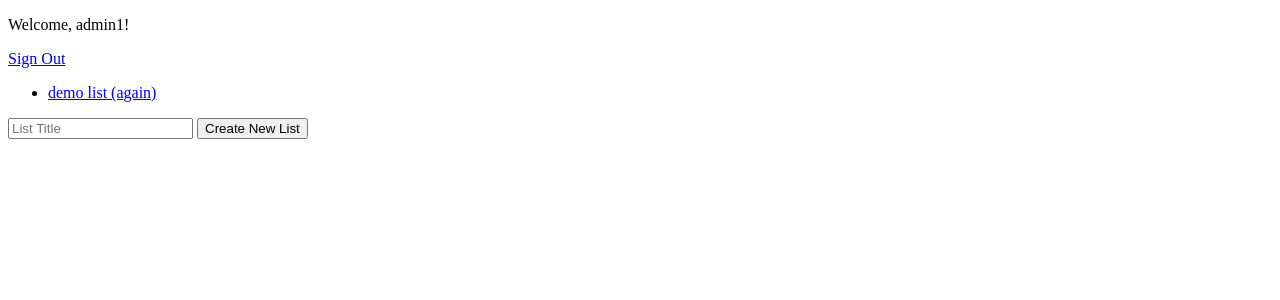
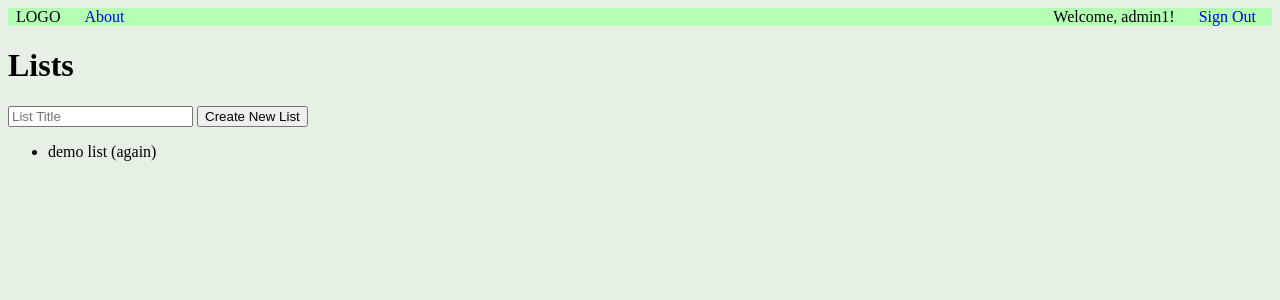
Before and after one commit to aktran3/comp446-project, a Django app: page /list/ in a window 1280 px wide. Shown: the top 300 px of the page. Run offline with Django 4.2, Linux system fonts and the light colour scheme; a user stored in the database is signed in; data comes from the database, SQL or seed files in the repository; both versions use the stored data as it was after the commit.

Commit message:
pages extend base
added a base.html to use as a template for all other pages

```diff
--- /dev/null
+++ b/list/static/list/style.css
@@ -0,0 +1,29 @@
+/* Nav Styles */
+nav ul {
+    list-style-type: none;
+    margin: 0;
+    padding: 0;
+    overflow: hidden;
+    background-color: rgb(180, 255, 180);
+  }
+
+nav ul li,
+nav ul li a {
+    display: block;
+    text-align: center;
+    text-decoration: none;
+    padding: 0px 8px;
+    float: left;
+}
+
+nav .user-auth{
+    float: right;
+}
+
+body{
+    background-color: rgb(230, 240, 228);
+}
+
+aside{
+    background-color: cornflowerblue;
+}
--- /dev/null
+++ b/list/templates/list/base.html
@@ -0,0 +1,33 @@
+{% load static %}
+<!DOCTYPE html>
+<html lang="en">
+    <head>
+        <meta charset="utf-8">
+        <meta http-equiv="X-UA-Compatible" content="IE=edge">
+        <title>{% block title %}Media List{% endblock %}</title>
+        <meta name="description" content="">
+        <meta name="viewport" content="width=device-width, initial-scale=1">
+        <script defer src="https://cdn.jsdelivr.net/npm/alpinejs@3.x.x/dist/cdn.min.js"></script>
+        <link rel="stylesheet" type="text/css" href="{% static 'list/style.css' %}">
+    </head>
+    <body>
+        <nav>
+            {% comment %} <img src="", alt="logo" width="50px"> {% endcomment %}
+            <ul>
+                <li>LOGO</li>
+                <li><a href="{% url 'homepage' %}">About</a></li>
+                <div class="user-auth">
+                    {% if user.is_authenticated %}
+                        <li>Welcome, {{ user.username }}!</li>
+                        <li><a href="{% url 'logout' %}">Sign Out</a></li>
+                    {% else %}
+                        <li><a href="{% url 'login' %}">login</a></li>
+                        <li><a href="{% url 'new_user' %}">new account</a></li>
+                    {% endif %}
+                </div>
+            </ul>
+        </nav>
+        {% block content %}{% endblock  %}
+        <script src="" async defer></script>
+    </body>
+</html>
--- a/list/templates/list/userpage.html
+++ b/list/templates/list/userpage.html
@@ -1,30 +1,52 @@
-<!DOCTYPE html>
-<head>
-    <meta charset="utf-8">
-    <title>Media List</title>
-</head>
-<body>
+{% extends "list/base.html" %}
+{% comment %}
+    Acknowlegements: referenced Alpine.js docs
+{% endcomment %}
+{% block title %}Show Me{% endblock %}
+{% block content %}
+    <div x-data="{ open: false }">
         {% if user.is_authenticated %}
-        <p>Welcome, {{ user.username }}!</p>
-        <a href="{% url 'logout' %}">Sign Out</a>
+            <h1>Lists</h1>
             {% if user_lists %}
+            <form id="add entry" action="/list/createnew" method="post">
+                {% csrf_token %}
+                <input type="text" name="title" placeholder="List Title">
+                <input type="submit" value="Create New List">
+            </form>
                 <ul>
                     {% for list in user_lists %}
                         <li>
-                        <a href="{{list.listid}}">{{list.listname}}</a>
+                            <a x-on:click="open = ! open">{{list.listname}}</a>
                         </li>
                     {% endfor %}
                 </ul>
             {% else %}
                 <p>You don't have any lists! Why not add one?</p>
             {% endif %}
-        <form id="add entry" action="/list/createnew" method="post">
-            {% csrf_token %}
-            <input type="text" name="title" placeholder="List Title">
-            <input type="submit" value="Create New List">
-        </form>
         {% else %}
             <p>Unable to display page.</p>
             <a href="{% url 'login' %}">Please log in to view.</a>
         {% endif %}
-</body>
+        <div x-show="open" @click.outside="open = false">
+            show list details
+            {% comment %} {% if entry_list %}
+            <ul>
+                {% for entry in entry_list %}
+                    <li>{{entry.title}} | Rating: {{entry.rating}}/10 | Episodes: {{entry.episodeCount}}</li>
+                {% endfor %}
+            </ul>
+            {% else %}
+                <p>This list is empty</p>
+            {% endif %}
+            <form id="add entry" action="{{list_id}}/add" method="post">
+                {% csrf_token %}
+                <input type="text" name="title" placeholder="Show Title">
+                <label for="rating">Rating:</label>
+                <input type="number" name="rating">
+                <label for="episodeCount">Episode Count:</label>
+                <input type="number" name="episodeCount">
+                <input type="submit" value="Add Entry">
+            </form> {% endcomment %}
+        </div>
+    </div>
+{% endblock  %}
```
Also changed, not shown: list/templates/list/homepage.html (+7 -10 lines), list/templates/list/list.html (+5 -9 lines), list/templates/list/newuser.html (+4 -7 lines), list/templates/registration/login.html (+4 -7 lines), db.sqlite3. Lines whose indentation alone changed are shown as unchanged.
